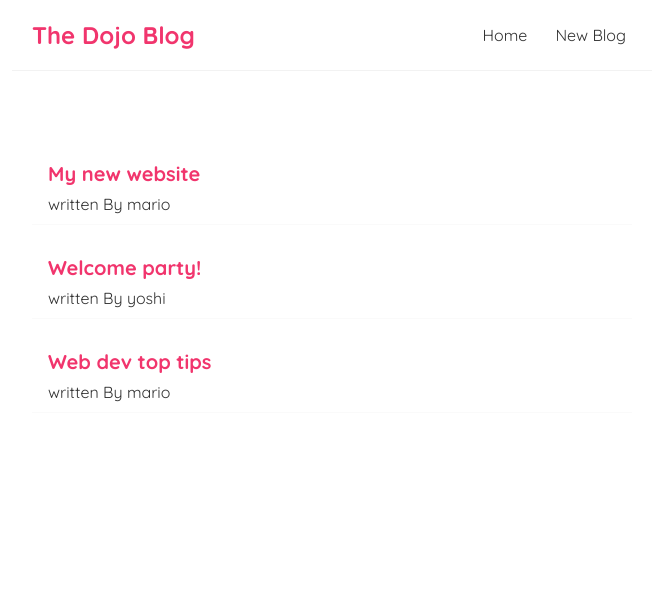
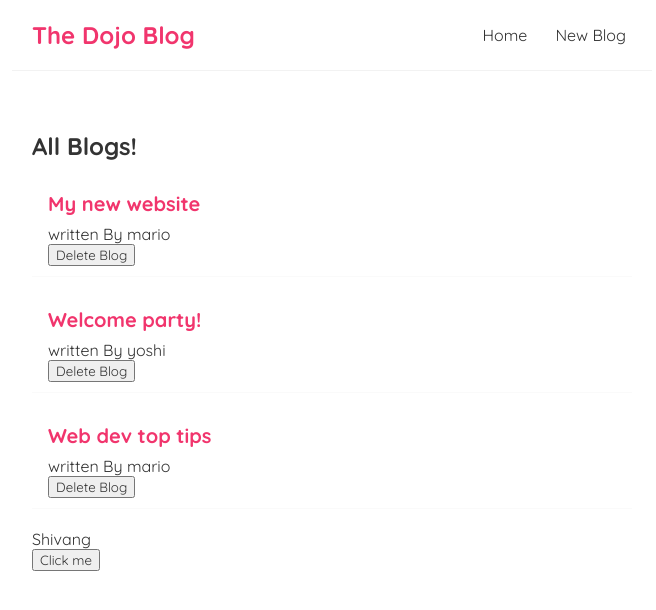
Before and after one commit to shivang101/Blog-, a React (Create React App) app: page / in a window 1280 px wide. Shown: the top 610 px of the page, without its empty margins (308-964 px from the left). Built offline with nearby package versions, Linux system fonts and the light colour scheme.

Commit message:
added useEffect and dependencies

```diff
--- /dev/null
+++ b/src/BlogList.js
@@ -0,0 +1,20 @@
+const BlogList = ({ blogs, title, handleDelete }) => {
+  // const BlogList = (props) => {
+  //   const blogs = props.blogs;
+  //   const title = props.title;
+
+  return (
+    <div className="blog-list">
+      <h2>{title}</h2>
+      {blogs.map((blog) => (
+        <div className="blog-preview" key={blogs.id}>
+          <h2>{blog.title}</h2>
+          <p>written By {blog.author}</p>
+          <button onClick={() => handleDelete(blog.id)}> Delete Blog</button>
+        </div>
+      ))}
+    </div>
+  );
+};
+
+export default BlogList;
--- a/src/Home.js
+++ b/src/Home.js
@@ -1,4 +1,5 @@
-import { useState } from "react";
+import { useState, useEffect } from "react";
+import BlogList from "./BlogList";
 
 const Home = () => {
   const [blogs, setBlogs] = useState([
@@ -12,14 +13,27 @@
     },
   ]);
 
+  const [name, setName] = useState("Shivang");
+
+  const handleDelete = (id) => {
+    const newBlogs = blogs.filter((blog) => blog.id !== id);
+    setBlogs(newBlogs);
+  };
+
+  useEffect(() => {
+    console.log("Use effect ran");
+    console.log(name);
+  }, [name]);
+
   return (
     <div className="home">
-      {blogs.map((blog) => (
-        <div className="blog-preview" key={blogs.id}>
-          <h2>{blog.title}</h2>
-          <p>written By {blog.author}</p>
-        </div>
-      ))}
+      <BlogList
+        blogs={blogs}
+        title={"All Blogs!"}
+        handleDelete={handleDelete}
+      />
+      <p>{name}</p>
+      <button onClick={() => setName("Mathur")}>Click me</button>
     </div>
   );
 };
```
